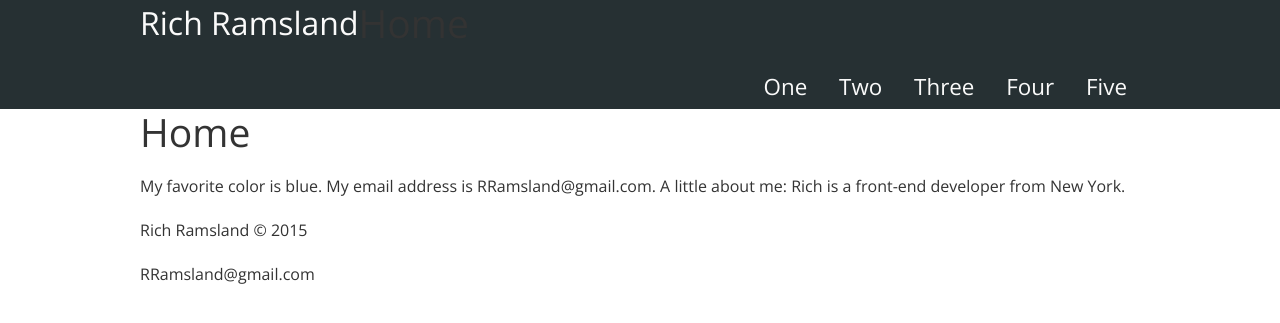
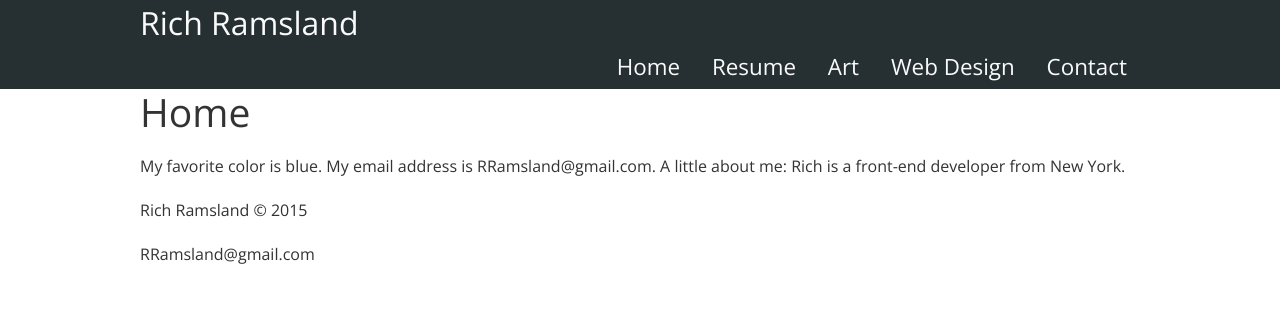
Before and after one commit to RRamsland/rramsland.github.io, a Jekyll site: the page built from index.html, in a window 1280 px wide. Shown: the top 323 px of the page. Built offline with Jekyll 4.4.1, drawn with Linux system fonts in a browser that asks for light colours; nearby versions of some CDN libraries; library files that are not in the unit come from our copies.

```diff
--- a/_includes/header.html
+++ b/_includes/header.html
@@ -1,15 +1,15 @@
 <header class="site-header cf" role="banner">
     <div class="container">
-        <a class="site-title" href="{{ site.url }}">{{ site.title }}</a>
+        <a class="site-title" href="http://rramsland.github.io">Rich Ramsland</a>
         <img class="hamburger" src="/images/hamburger.png" alt="Menu Button">
-        <h1 class="page-title">{{ page.title }}</h1>
+
         <nav class="navbar" role="navigation">
             <ul class="header-nav">
-                <li><a class="nav-link" href="{{ site.url}}/One">One</a></li>
-                <li><a class="nav-link" href="{{ site.url}}/Two">Two</a></li>
-                <li><a class="nav-link" href="{{ site.url}}/Three">Three</a></li>
-                <li><a class="nav-link" href="{{ site.url}}/Four/">Four</a></li>
-                <li><a class="nav-link" href="{{ site.url}}/Five/">Five</a></li>
+                <li><a class="nav-link" href="/Home.html">Home</a></li>
+                <li><a class="nav-link" href="/Resume.html">Resume</a></li>
+                <li><a class="nav-link" href="/Art.html">Art</a></li>
+                <li><a class="nav-link" href="/WebDesign.html">Web Design</a></li>
+                <li><a class="nav-link" href="/Contact.html">Contact</a></li>
             </ul>
         </nav>
     </div>
```
